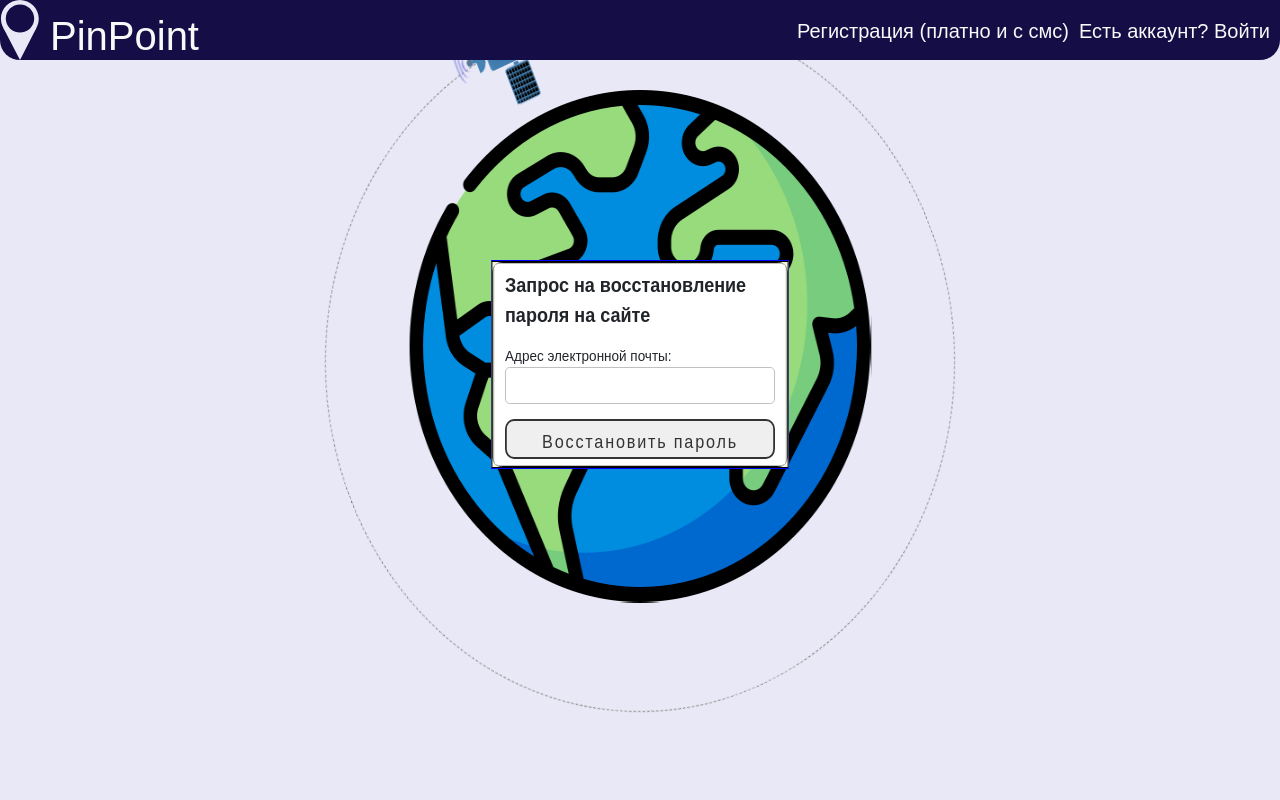
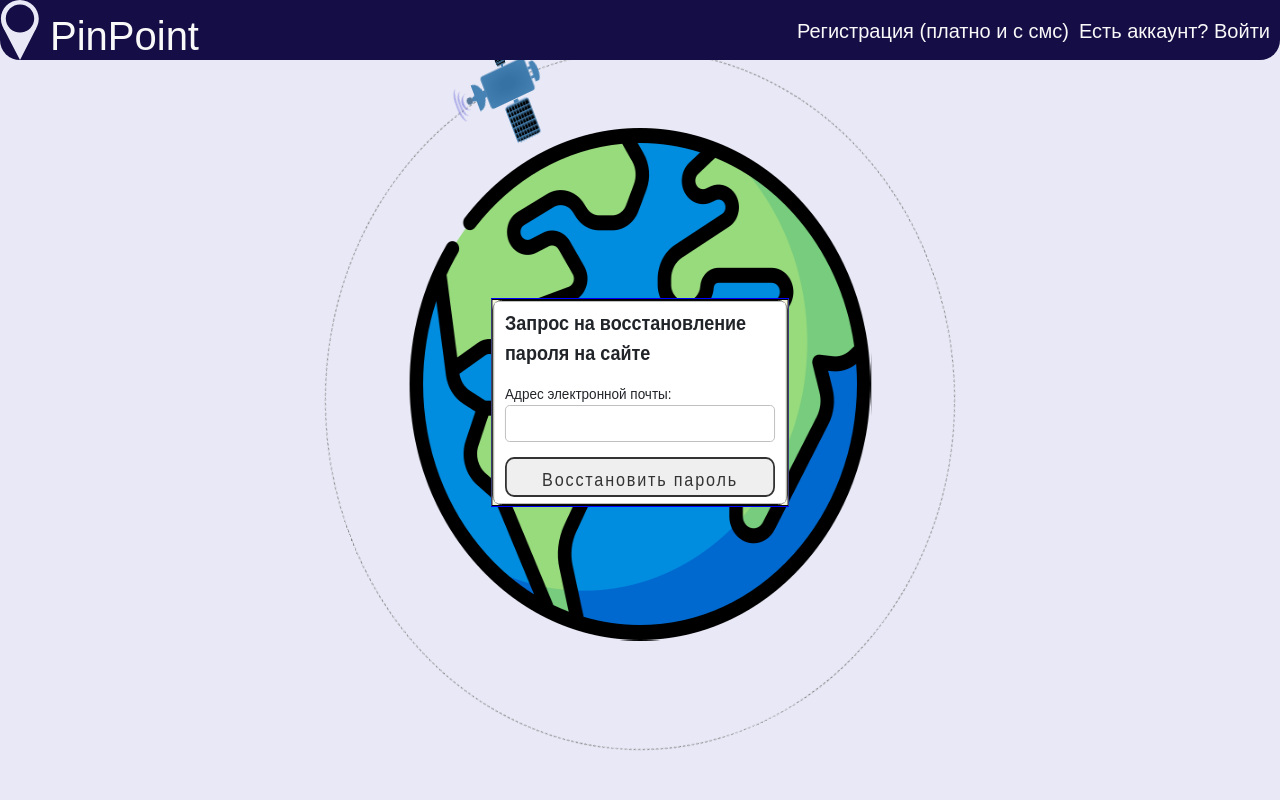
Before and after one commit to liubavabarsegian/places-to-visit-map, a Django app: page /users/password-reset/ in a window 1280 px wide. Run offline with Django 5.2, Linux system fonts and the light colour scheme.

Commit message:
красивая страница логина

```diff
--- a/system/static/css/base.css
+++ b/system/static/css/base.css
@@ -9,6 +9,16 @@
     width: auto;
     overflow: hidden;
     align-items: center;
+  }
+
+    .container{
+    display:flex;
+    align-items:center;
+    justify-content:center;
+    flex-direction:column;
+    transform:scalex(0.9);
+    transform-origin:center center;
+    margin-top: 10%;
   }
 
   .earth {
@@ -37,15 +47,7 @@
       border: 1px solid black;
   }
 
-  .container{
-    display:flex;
-    align-items:center;
-    justify-content:center;
-    flex-direction:column;
-    transform:scalex(0.9);
-    transform-origin:center center;
-    margin-top: 7%;
-  }
+
   *:before,*:after{
     display:block;
     position:absolute;
--- a/system/static/css/user_login.css
+++ b/system/static/css/user_login.css
@@ -71,5 +71,6 @@
   color: #fff;
 }
 
-.login_button:hover:after{
+.login_button:hover:after {
   width: 100%;
+}
```
